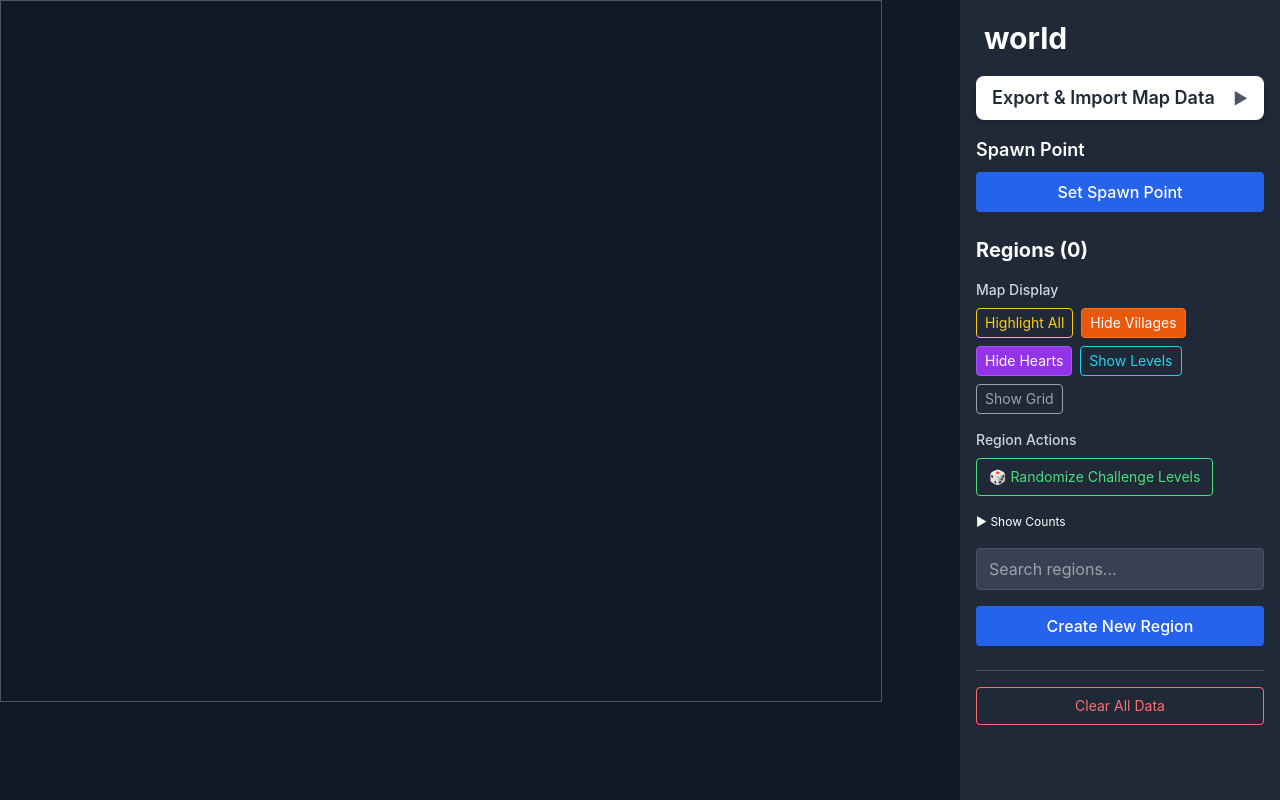
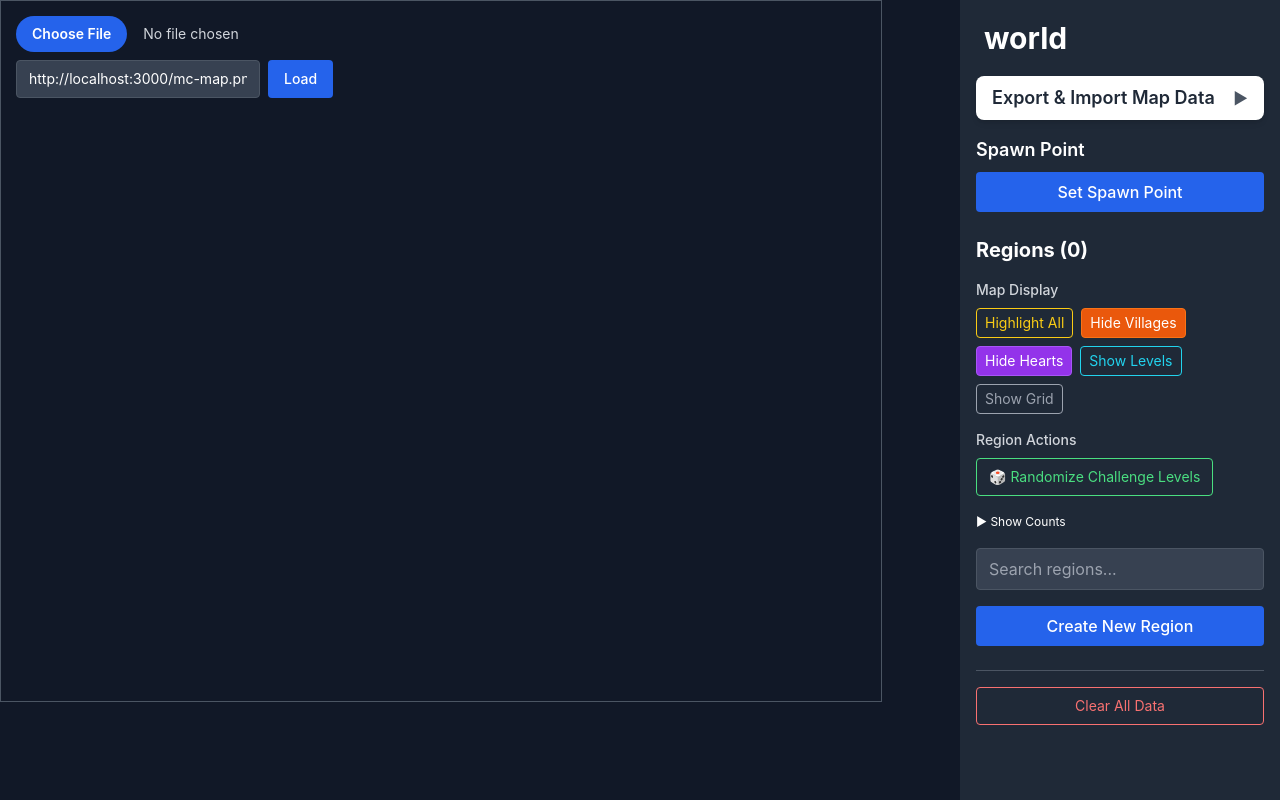
Before and after one commit to Biggsen/mc-region-maker, a React (Vite) app: page / in a window 1280 px wide. Built offline with nearby package versions, Linux system fonts and the light colour scheme.

Commit message:
Revert "old image loaders removed, data cleared between imports properly"
This reverts commit 6e97e0212d0a96eb23e84ec13f05339c54d16a7c.

```diff
--- /dev/null
+++ b/src/components/ImageImportHandler.tsx
@@ -0,0 +1,84 @@
+import { useEffect, useRef } from 'react'
+import { useLocation } from 'react-router-dom'
+import { useAppContext } from '../context/AppContext'
+
+export function ImageImportHandler() {
+  const location = useLocation()
+  const { mapState, regions, worldName, spawn } = useAppContext()
+  const hasProcessedRef = useRef(false)
+
+  useEffect(() => {
+    if (location.state?.importImage && !hasProcessedRef.current) {
+      hasProcessedRef.current = true // Prevent multiple executions
+      const imagePath = location.state.importImage
+      console.log('Loading imported image:', imagePath)
+
+      // Create image URL from the API server
+      const imageUrl = `http://localhost:3001/screenshots/${imagePath}`
+
+      // Load the image
+      const img = new Image()
+      // Set crossOrigin to anonymous for CORS
+      img.crossOrigin = 'anonymous'
+
+      img.onload = () => {
+        console.log('Image loaded successfully:', imagePath)
+
+        // Clear all existing data for fresh start
+        console.log('Clearing existing data for fresh map import...')
+
+        // Clear all regions
+        regions.replaceRegions([])
+        regions.setSelectedRegionId(null)
+
+        // Reset map state to defaults
+        mapState.setScale(1)
+        mapState.setOffset(0, 0)
+        mapState.setOriginSelected(false)
+        mapState.setOriginOffset(null)
+
+        // Set the new image
+        mapState.setImage(img)
+
+        // Reset world name to 'World'
+        worldName.updateWorldName('World')
+
+        // Clear spawn coordinates
+        spawn.setSpawnCoordinates(null)
+
+        // Clear the location state to prevent re-importing on refresh
+        window.history.replaceState({}, document.title)
+
+        // Show success message
+        alert(`Fresh map imported successfully!\n\n✅ All previous data cleared\n✅ World name set to "World"\n✅ Map reset to default zoom/position\n✅ Ready to start planning regions\n\nThe image "${imagePath}" has been loaded as a new world.`)
+      }
+
+      img.onerror = (error) => {
+        console.error('Failed to load image:', error)
+        console.log('Attempted URL:', imageUrl)
+        console.log('Image object:', img)
+        console.log('Error event:', error)
+
+        // Try without crossOrigin as fallback
+        if (img.crossOrigin === 'anonymous') {
+          console.log('Retrying without crossOrigin...')
+          img.crossOrigin = null
+          img.src = imageUrl
+          return
+        }
+
+        alert(`Failed to load image: ${imagePath}. Make sure the API server is running and accessible.`)
+      }
+
+      img.src = imageUrl
+    }
+  }, [location.state, mapState])
+
+  // Reset the processed flag when location changes
+  useEffect(() => {
+    hasProcessedRef.current = false
+  }, [location.pathname])
+
+  // This component doesn't render anything
+  return null
+}
--- a/src/components/MainApp.tsx
+++ b/src/components/MainApp.tsx
@@ -1,4 +1,5 @@
 import { useState, useEffect } from 'react'
+import { useLocation } from 'react-router-dom'
 import { AppProvider } from '../context/AppContext'
 import { MapCanvas } from './MapCanvas'
 import { RegionPanel } from './RegionPanel'
@@ -6,7 +7,9 @@ import { ExportImportPanel } from './ExportImportPanel'
 import { LoadingOverlay } from './LoadingOverlay'
 import { WorldNameHeading } from './WorldNameHeading'
 import { SpawnButton } from './SpawnButton'
+import { ImageImportHandler } from './ImageImportHandler'
 
+// Component to handle image import within AppProvider context
 function MainAppContent() {
   const [isLoading, setIsLoading] = useState(true)
 
@@ -20,6 +23,8 @@ function MainAppContent() {
   }, [])
 
   return (
+    <>
+      <ImageImportHandler />
       <div className="min-h-screen bg-gray-900 text-white flex relative">
         <div className="flex-1 min-w-0">
           <MapCanvas />
@@ -32,6 +37,7 @@ function MainAppContent() {
         </div>
         {isLoading && <LoadingOverlay />}
       </div>
+    </>
   )
 }
 
--- a/src/components/MapCanvas.tsx
+++ b/src/components/MapCanvas.tsx
@@ -260,6 +260,32 @@ export function MapCanvas() {
     removePointFromRegion(regionId, pointIndex)
   }, [removePointFromRegion])
 
+  const handleImageUpload = useCallback((e: React.ChangeEvent<HTMLInputElement>) => {
+    const file = e.target.files?.[0]
+    if (!file) return
+
+    const reader = new FileReader()
+    reader.onload = (event) => {
+      const img = new Image()
+      img.onload = () => {
+        console.log('Image loaded:', {
+          width: img.width,
+          height: img.height
+        })
+        setImage(img)
+        // Center the image
+        const canvas = canvasRef.current
+        if (canvas) {
+          const centerX = (canvas.width - img.width) / 2
+          const centerY = (canvas.height - img.height) / 2
+          console.log('Setting offset:', { centerX, centerY })
+          setOffset(centerX, centerY)
+        }
+      }
+      img.src = event.target?.result as string
+    }
+    reader.readAsDataURL(file)
+  }, [setImage, setOffset])
 
   const handleImageUrl = useCallback((url: string) => {
     const img = new Image()
@@ -294,9 +320,41 @@ export function MapCanvas() {
     canvas.height = window.innerHeight - 100 // Leave space for header
   }, [])
 
+  const [imageUrl, setImageUrl] = useState('http://localhost:3000/mc-map.png')
+
+  const handleUrlSubmit = (e: React.FormEvent) => {
+    e.preventDefault()
+    if (imageUrl.trim()) {
+      handleImageUrl(imageUrl.trim())
+    }
+  }
 
   return (
     <div className="flex-1 relative">
+      <div className="absolute top-4 left-4 z-10 space-y-2">
+        <input
+          type="file"
+          accept="image/*"
+          onChange={handleImageUpload}
+          className="block w-full text-sm text-gray-300 file:mr-4 file:py-2 file:px-4 file:rounded-full file:border-0 file:text-sm file:font-semibold file:bg-blue-600 file:text-white hover:file:bg-blue-700"
+        />
+
+        <form onSubmit={handleUrlSubmit} className="flex space-x-2">
+          <input
+            type="url"
+            value={imageUrl}
+            onChange={(e) => setImageUrl(e.target.value)}
+            placeholder="Or enter image URL (e.g., http://localhost:3010/map.png)"
+            className="flex-1 bg-gray-700 text-white px-3 py-2 rounded border border-gray-600 focus:border-blue-500 focus:outline-none text-sm"
+          />
+          <button
+            type="submit"
+            className="bg-blue-600 hover:bg-blue-700 text-white px-4 py-2 rounded text-sm font-medium"
+          >
+            Load
+          </button>
+        </form>
+      </div>
 
       {!mapState.image && regions.regions.length > 0 && (
         <div className="absolute top-32 left-4 z-10 bg-yellow-600 text-white px-4 py-2 rounded text-sm shadow-lg max-w-md">
--- a/src/components/RegionPanel.tsx
+++ b/src/components/RegionPanel.tsx
@@ -75,20 +75,9 @@ export function RegionPanel() {
   }
 
   const handleClearData = () => {
-    if (confirm('Are you sure you want to clear all saved data? This will remove the loaded image, all regions, spawn point, and reset the world name.')) {
+    if (confirm('Are you sure you want to clear all saved data? This will remove the loaded image and all regions.')) {
       clearSavedData()
-
-      // Clear all state
-      regions.replaceRegions([])
-      regions.setSelectedRegionId(null)
-      mapState.setImage(null)
-      mapState.setScale(1)
-      mapState.setOffset(0, 0)
-      mapState.setOriginSelected(false)
-      mapState.setOriginOffset(null)
-      spawn.setSpawnCoordinates(null)
-      spawn.setSpawnRadius(50)
-      worldName.updateWorldName('World')
+      window.location.reload()
     }
   }
 
--- a/src/utils/exportUtils.ts
+++ b/src/utils/exportUtils.ts
@@ -374,6 +374,15 @@ export function loadImageFromBase64(base64Data: string): Promise<HTMLImageElemen
   })
 }
 
+// Load image from source URL (for imports)
+export function loadImageFromSrc(src: string): Promise<HTMLImageElement> {
+  return new Promise((resolve, reject) => {
+    const image = new Image()
+    image.onload = () => resolve(image)
+    image.onerror = reject
+    image.src = src
+  })
+}
 
 // Generate LevelledMobs rules YAML
 export function generateLevelledMobsRulesYAML(
--- a/src/utils/persistenceUtils.ts
+++ b/src/utils/persistenceUtils.ts
@@ -3,9 +3,7 @@ import { MapState, Region } from '../types'
 const STORAGE_KEYS = {
   MAP_STATE: 'mc-region-maker-map-state',
   REGIONS: 'mc-region-maker-regions',
-  SELECTED_REGION: 'mc-region-maker-selected-region',
-  SPAWN: 'mc-region-maker-spawn',
-  WORLD_NAME: 'mc-region-maker-world-name'
+  SELECTED_REGION: 'mc-region-maker-selected-region'
 }
 
 // Get image source URL for storage
```
Also changed, not shown: src/components/ExportImportPanel.tsx (+13 -11 lines). Lines whose indentation alone changed are shown as unchanged.
